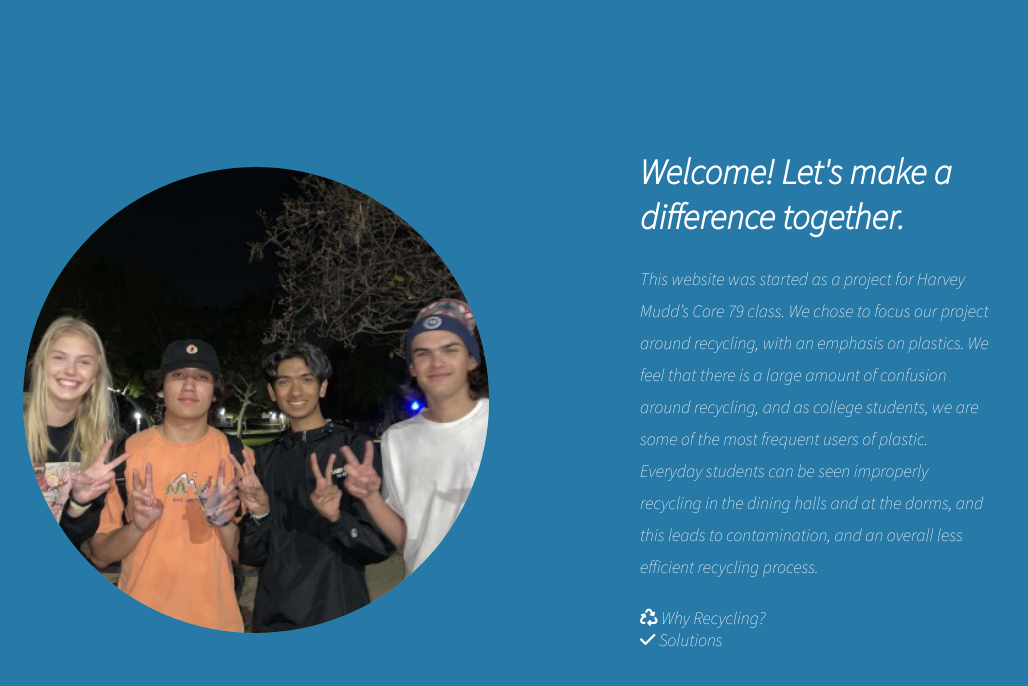
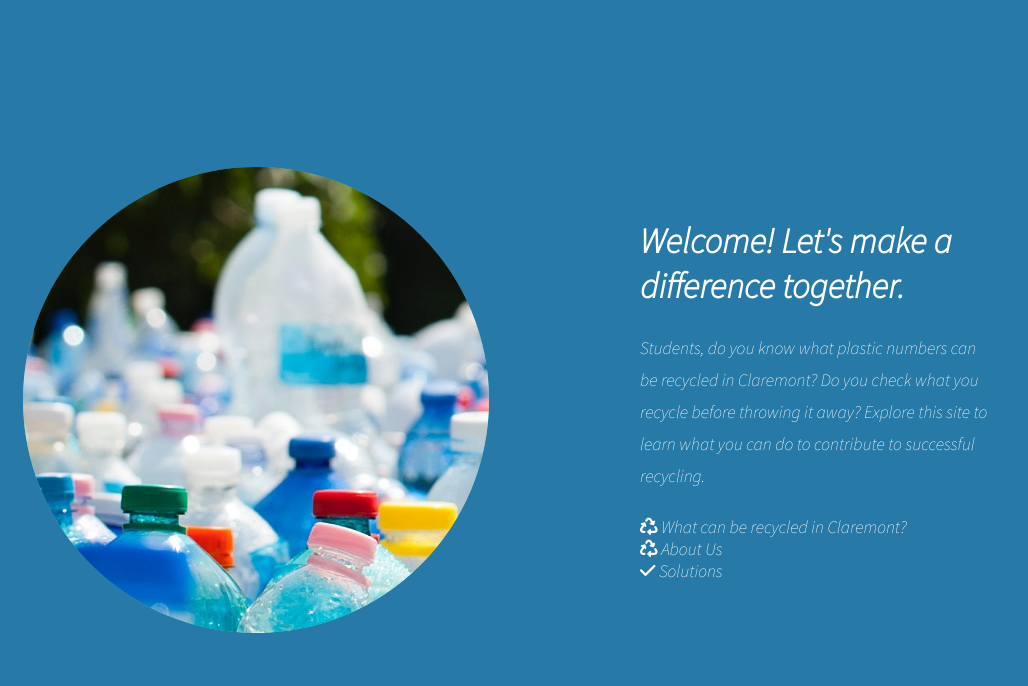
Before and after one commit to NMondello/5CRecycling.github.io, a plain HTML site: page index.html in a window 1280 px wide. Shown: the whole page, without its empty margins (0-1028 px from the left). Drawn offline with Linux system fonts and the light colour scheme; a script that the page names is missing.

Commit message:
claremont page and home edits

```diff
--- a/index.html
+++ b/index.html
@@ -17,7 +17,7 @@
             <div class="left-header">
                 <div class="h-shape">
                     <div class="image">
-                        <img src="images/groupic_cleanup.jpg" alt="">
+                        <img src="images/plastic_bottles.jpg" alt="">
                     </div>
                 </div>
             </div>
@@ -26,16 +26,26 @@
                     Welcome! Let's make a difference together.</span>
                 </h1>
                 <p>
-                    This website was started as a project for Harvey Mudd’s Core 79 class. We chose to focus our project around recycling, with an emphasis on plastics.
-                    We feel that there is a large amount of confusion around recycling, and as college students, we are some of the most frequent users of plastic. Everyday students can be seen improperly recycling in the dining halls and at the dorms, and this leads to contamination, and an overall less efficient recycling process.
+                    Students, do you know what plastic numbers can be recycled in Claremont? Do you check what you recycle before throwing it away?
+                    Explore this site to learn what you can do to contribute to successful recycling.
+                    <!-- This website was started as a project for Harvey Mudd’s Core 79 class. We chose to focus our project around recycling, with an emphasis on plastics.
+                    We feel that there is a large amount of confusion around recycling, and as college students, we are some of the most frequent users of plastic. Everyday students can be seen improperly recycling in the dining halls and at the dorms, and this leads to contamination, and an overall less efficient recycling process. -->
                 </p>
+                <div class="btn-con">
+                    <a href="claremont.html" class="main-btn" claremont>
+                        <span class="btn-icon"><i class="fa-solid fa-recycle"></i>
+                        <span class="btn-text">What can be recycled in Claremont?</span>
+                        </span>
+                    </a>
+                </div>
                 <div class="btn-con">
                     <a href="why.html" class="main-btn" why>
                         <span class="btn-icon"><i class="fa-solid fa-recycle"></i>
-                        <span class="btn-text">Why Recycling?</span>
+                        <span class="btn-text">About Us</span>
                         </span>
                     </a>
                 </div>
+
                 <div class="btn-con">
                     <a href="solutions.html" class="main-btn" solution>
                         <span class="btn-icon"><i class="fa-solid fa-check"></i>
--- /dev/null
+++ b/style/claremont.scss
@@ -0,0 +1,98 @@
+*{
+    margin: 0;
+    padding: 0;
+    box-sizing: border-box;
+    list-style: none;
+}
+body{
+    background-color: #2779a7;
+    font-family: 'League Spartan', sans-serif;
+    font-family: 'Source Sans Pro', sans-serif;
+    font-size: 1.1rem;
+    color: white;
+    transition: all .4s ease-in-out;
+}
+a{
+    display:inline-block;
+    text-decoration: none;
+    color: inherit;
+    font-family: inherit;
+}
+
+header{
+    height: 100vh;
+    color: white;
+    overflow: hidden;
+}
+section{
+    min-height: 100vh;
+    width: 100%;
+    position: absolute;
+    left: 0;
+    top: 0;
+    padding: 3rem 18rem;
+}
+.sec1{
+    display: block;
+    animation: scaleAnim 1s ease-in-out;
+    @keyframes scaleAnim {
+        0%{
+            transform: translateY(-100%) scaleY(0);
+        }
+        100%{
+            transform: translateY(0) scaleY(1)
+        }
+    }
+}
+
+//About us content
+.header-content{
+    display: grid;
+    grid-template-columns: repeat(2, 1fr);
+    min-height: 100%;
+    .left-header{
+        display: flex;
+        align-items: center;
+        position: relative;
+        .h-shape{
+            transition: .4s ease-in-out;
+            width: 80%;
+            height: 100%;
+            background-color: #49c5b6;
+            position: absolute;
+            left: 0;
+            top: 0;
+            z-index: -1;
+            clip-path: circle(34.7% at 50% 50%);
+        }
+        .image{
+            border-radius: 14px;
+            height: 110%;
+            width: 100%;
+            margin-left: 0rem;
+            img{
+                width: 100%;
+                height: 100%;
+                object-fit: cover;
+                transition: all .4s ease-in-out;
+
+            }
+        }
+    }
+    .right-header{
+        display: flex;
+        flex-direction: column;
+        justify-content: center;
+        padding-right: 18rem;
+        .name{
+            font-size: 3 rem;
+            span{
+                color: #49c5b6;
+            }
+        }
+        p{
+            margin: 1.5rem 0;
+            line-height: 2rem;
+        }
+    }
+}
```
Also changed, not shown: claremont.html (added, +42 -0 lines), why.html (+3 -7 lines), images/plastic_bottles.jpg (added), images/recycling-in-claremont.jpg (added), style/style.css, 1 other file.
